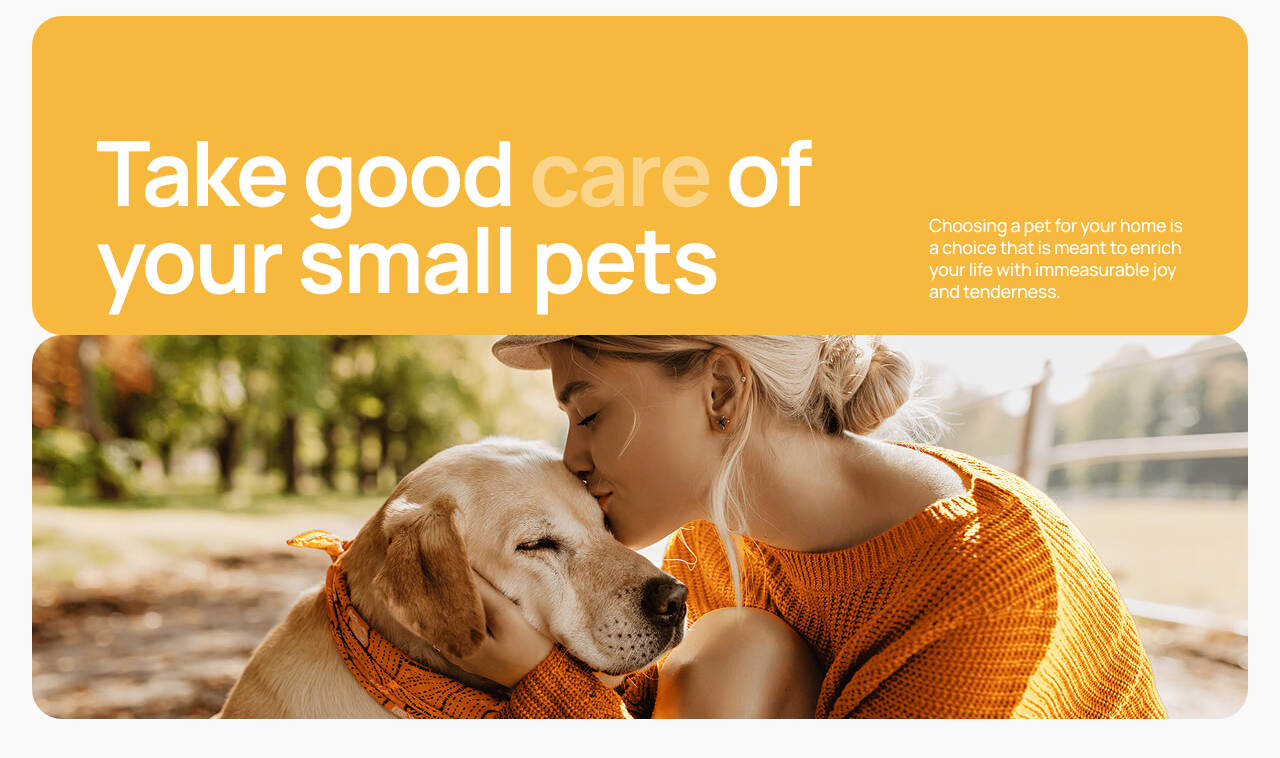
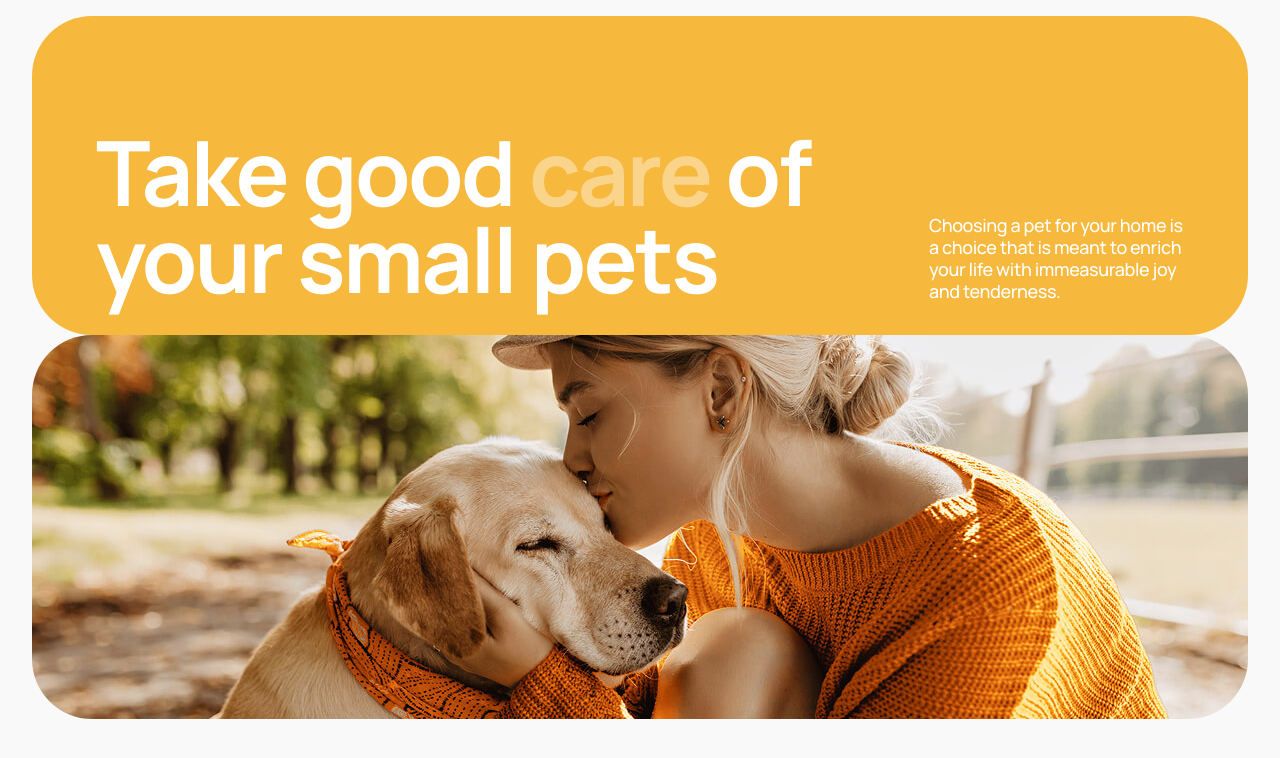
Before and after one commit to valentyna88/petlove, a React (Vite) app: page /home in a window 1280 px wide. Shown: the top 758 px of the page. Built offline with nearby package versions, Linux system fonts and the light colour scheme.

Commit message:
feat: add AuthNav

```diff
--- a/src/components/AuthNav/AuthNav.jsx
+++ b/src/components/AuthNav/AuthNav.jsx
@@ -1,5 +1,16 @@
+import css from './AuthNav.module.css';
+
 const AuthNav = () => {
-  return <div>AuthNav</div>;
+  return (
+    <div className={css.authNav}>
+      <button type="button" className={css.login}>
+        Log In
+      </button>
+      <button type="button" className={css.register}>
+        Registration
+      </button>
+    </div>
+  );
 };
 
 export default AuthNav;
--- a/src/pages/HomePage/HomePage.module.css
+++ b/src/pages/HomePage/HomePage.module.css
@@ -45,6 +45,7 @@
     padding: 123px 32px 44px;
     padding-block: 123px 44px;
     padding-inline: 32px;
+    border-radius: 60px;
   }
   .title {
     font-size: 80px;
@@ -57,6 +58,7 @@
   }
   .bg {
     height: 496px;
+    border-radius: 60px;
     background-image: image-set(
       url('../../assets/images/home/kiss_dog@1x-tablet.jpg') 1x,
       url('../../assets/images/home/kiss_dog@2x-tablet.jpg') 2x
```
